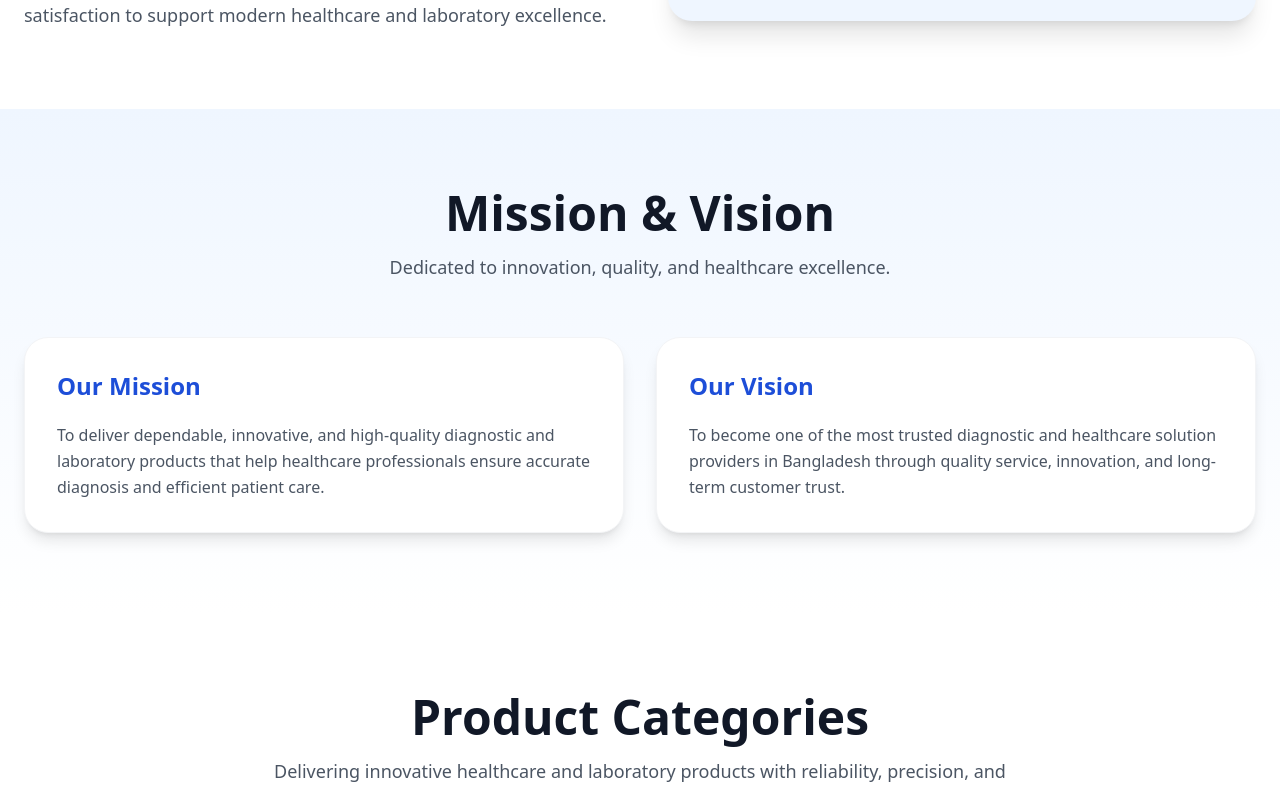
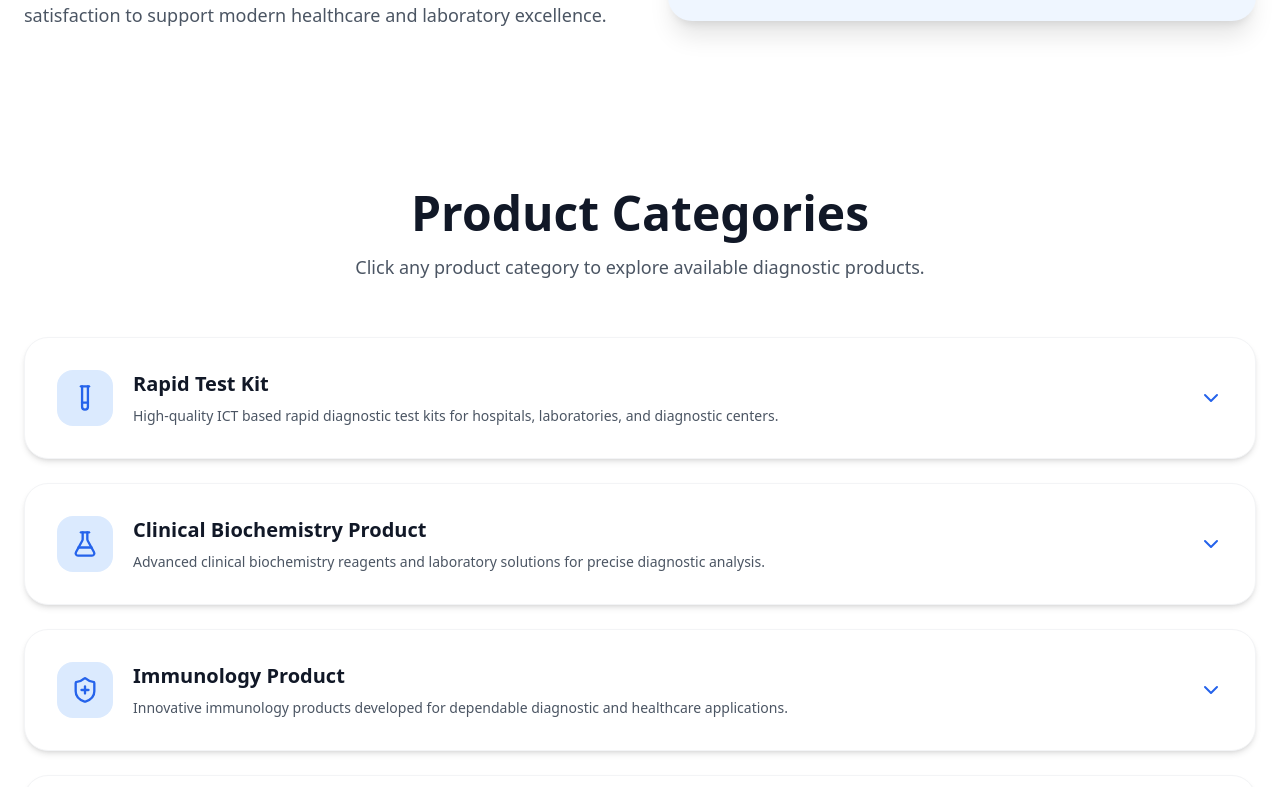
Before and after one commit to didc2026/dream-infinity-diagnostic-solution, a React (Create React App) app: page / in a window 1280 px wide. Shown: the part 1033-1820 px from the top of the page. Built offline with nearby package versions, Linux system fonts and the light colour scheme.

Commit message:
professional diagnostic website

```diff
--- a/src/App.js
+++ b/src/App.js
@@ -1,3 +1,5 @@
+import { useState } from "react";
+
 import {
   FlaskConical,
   TestTube,
@@ -8,6 +10,8 @@ import {
   MapPin,
   MessageCircle,
   Dna,
+  ChevronDown,
+  ChevronUp,
 } from "lucide-react";
 
 const products = [
@@ -38,6 +42,13 @@ const products = [
     description:
       "Advanced clinical biochemistry reagents and laboratory solutions for precise diagnostic analysis.",
 
+    subcategories: [
+      "Biochemistry Analyzer",
+      "Clinical Chemistry Reagents",
+      "Calibrator",
+      "Quality Control Serum",
+    ],
+
     icon: FlaskConical,
   },
 
@@ -45,6 +56,13 @@ const products = [
     title: "Immunology Product",
     description:
       "Innovative immunology products developed for dependable diagnostic and healthcare applications.",
+
+    subcategories: [
+      "ELISA Kits",
+      "Hormone Test Kits",
+      "Tumor Marker Kits",
+      "Immunology Reagents",
+    ],
 
     icon: ShieldPlus,
   },
@@ -54,6 +72,13 @@ const products = [
     description:
       "Professional hematology products ensuring accurate blood analysis and laboratory efficiency.",
 
+    subcategories: [
+      "Hematology Analyzer",
+      "CBC Reagents",
+      "Blood Control",
+      "Diluent & Cleaner",
+    ],
+
     icon: HeartPulse,
   },
 
@@ -62,11 +87,25 @@ const products = [
     description:
       "Modern molecular biology solutions for advanced research, PCR, and diagnostic laboratory applications.",
 
+    subcategories: [
+      "PCR Kits",
+      "DNA Extraction Kits",
+      "RNA Extraction Kits",
+      "Real-Time PCR Reagents",
+    ],
+
     icon: Dna,
   },
 ];
 
 export default function App() {
+
+  const [openIndex, setOpenIndex] = useState(null);
+
+  const toggleCard = (index) => {
+    setOpenIndex(openIndex === index ? null : index);
+  };
+
   return (
     <div className="min-h-screen bg-gray-50 font-sans">
 
@@ -241,60 +280,6 @@ export default function App() {
 
       </section>
 
-      {/* MISSION & VISION */}
-      <section className="py-20 bg-gradient-to-b from-blue-50 to-white">
-
-        <div className="max-w-7xl mx-auto px-6">
-
-          <div className="text-center mb-14">
-
-            <h2 className="text-4xl md:text-5xl font-bold text-gray-900 mb-4">
-              Mission & Vision
-            </h2>
-
-            <p className="text-lg text-gray-600">
-              Dedicated to innovation, quality, and healthcare excellence.
-            </p>
-
-          </div>
-
-          <div className="grid md:grid-cols-2 gap-8">
-
-            <div className="bg-white rounded-3xl p-8 shadow-lg border border-gray-100">
-
-              <h3 className="text-2xl font-bold text-blue-700 mb-5">
-                Our Mission
-              </h3>
-
-              <p className="text-base text-gray-600 leading-relaxed">
-                To deliver dependable, innovative, and high-quality
-                diagnostic and laboratory products that help healthcare
-                professionals ensure accurate diagnosis and efficient
-                patient care.
-              </p>
-
-            </div>
-
-            <div className="bg-white rounded-3xl p-8 shadow-lg border border-gray-100">
-
-              <h3 className="text-2xl font-bold text-blue-700 mb-5">
-                Our Vision
-              </h3>
-
-              <p className="text-base text-gray-600 leading-relaxed">
-                To become one of the most trusted diagnostic and
-                healthcare solution providers in Bangladesh through
-                quality service, innovation, and long-term customer trust.
-              </p>
-
-            </div>
-
-          </div>
-
-        </div>
-
-      </section>
-
       {/* PRODUCT SECTION */}
       <section className="py-20 bg-white">
 
@@ -307,49 +292,82 @@ export default function App() {
             </h2>
 
             <p className="text-lg text-gray-600 max-w-3xl mx-auto">
-              Delivering innovative healthcare and laboratory products
-              with reliability, precision, and international quality standards.
+              Click any product category to explore available diagnostic products.
             </p>
 
           </div>
 
-          <div className="grid md:grid-cols-2 lg:grid-cols-3 gap-8">
+          <div className="space-y-6">
 
             {products.map((item, index) => (
+
               <div
                 key={index}
-                className="bg-white rounded-3xl p-8 shadow-md border border-gray-100 hover:shadow-2xl hover:-translate-y-2 transition-all duration-300"
+                className="bg-white rounded-3xl shadow-md border border-gray-100 overflow-hidden"
               >
 
-                <div className="w-14 h-14 rounded-2xl bg-blue-100 flex items-center justify-center mb-5">
+                {/* HEADER */}
+                <button
+                  onClick={() => toggleCard(index)}
+                  className="w-full flex items-center justify-between p-8 text-left hover:bg-blue-50 transition-all"
+                >
+
+                  <div className="flex items-center gap-5">
+
+                    <div className="w-14 h-14 rounded-2xl bg-blue-100 flex items-center justify-center">
                       <item.icon className="text-blue-600 w-7 h-7" />
                     </div>
 
-                <h3 className="text-xl font-bold text-gray-900 mb-4">
+                    <div>
+
+                      <h3 className="text-xl font-bold text-gray-900 mb-2">
                         {item.title}
                       </h3>
 
-                <p className="text-gray-600 leading-relaxed mb-5 text-sm">
+                      <p className="text-gray-600 text-sm">
                         {item.description}
                       </p>
 
+                    </div>
+
+                  </div>
+
+                  <div>
+                    {openIndex === index ? (
+                      <ChevronUp className="text-blue-600 w-6 h-6" />
+                    ) : (
+                      <ChevronDown className="text-blue-600 w-6 h-6" />
+                    )}
+                  </div>
+
+                </button>
+
                 {/* SUB CATEGORY */}
-                {item.subcategories && (
-                  <div className="space-y-2">
+                {openIndex === index && (
+
+                  <div className="px-8 pb-8">
+
+                    <div className="grid md:grid-cols-2 lg:grid-cols-3 gap-4 mt-4">
 
                       {item.subcategories.map((sub, i) => (
+
                         <div
                           key={i}
-                        className="bg-blue-50 text-blue-700 px-4 py-2 rounded-xl text-sm font-medium"
+                          className="bg-blue-50 text-blue-700 px-4 py-3 rounded-xl text-sm font-medium hover:bg-blue-100 transition"
                         >
                           {sub}
                         </div>
+
                       ))}
 
                     </div>
+
+                  </div>
+
                 )}
 
               </div>
+
             ))}
 
           </div>
@@ -358,12 +376,11 @@ export default function App() {
 
       </section>
 
-      {/* PROFESSIONAL FOOTER */}
+      {/* FOOTER */}
       <footer className="bg-gradient-to-r from-black via-gray-900 to-black text-gray-300 pt-14 pb-8">
 
         <div className="max-w-7xl mx-auto px-6 grid md:grid-cols-3 gap-10">
 
-          {/* COMPANY INFO */}
           <div>
 
             <h3 className="text-2xl font-bold text-white mb-4">
@@ -388,7 +405,6 @@ export default function App() {
 
           </div>
 
-          {/* QUICK LINKS */}
           <div>
 
             <h3 className="text-xl font-semibold text-white mb-4">
@@ -399,10 +415,6 @@ export default function App() {
 
               <li className="hover:text-white transition">
                 About Company
-              </li>
-
-              <li className="hover:text-white transition">
-                Mission & Vision
               </li>
 
               <li className="hover:text-white transition">
@@ -417,7 +429,6 @@ export default function App() {
 
           </div>
 
-          {/* CONTACT */}
           <div>
 
             <h3 className="text-xl font-semibold text-white mb-4">
@@ -452,7 +463,6 @@ export default function App() {
 
         </div>
 
-        {/* BOTTOM */}
         <div className="border-t border-gray-800 mt-10 pt-5 text-center text-gray-500 text-sm">
 
           <p>
```
Also changed, not shown: 1 other file (tests, documents, lock files or other folders). Lines whose indentation alone changed are shown as unchanged.
